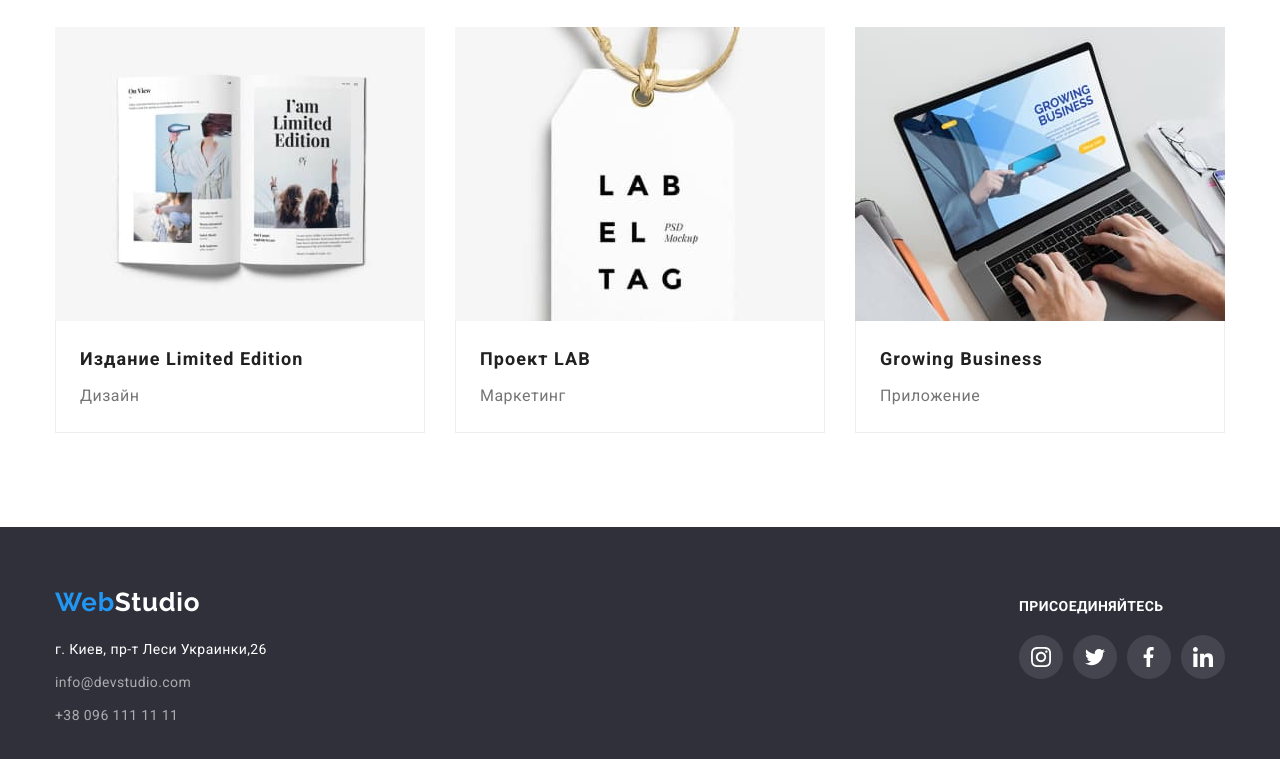
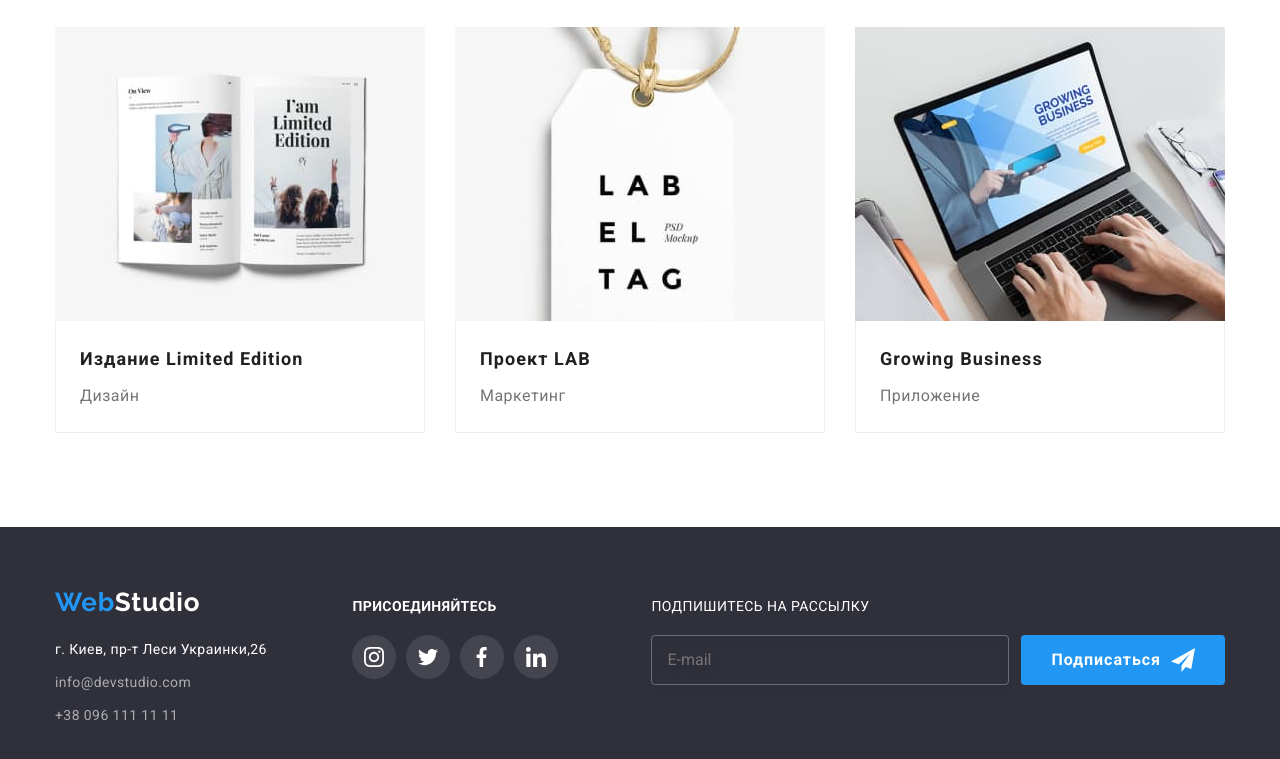
Before and after one commit to Ellena83/goit-markup-hw-06, a plain HTML site: page portfolio.html in a window 1280 px wide. Shown: the part 1116-1875 px from the top of the page. Drawn offline with nearby package versions, Linux system fonts and the light colour scheme.

Commit message:
Update portfolio.html
добавила обновленный футер

```diff
--- a/portfolio.html
+++ b/portfolio.html
@@ -270,7 +270,19 @@
                 </li>
             </ul>
         </div>
+        <div class="footer-subscribe">
+            <p class="footer-title">Подпишитесь на рассылку</p>
+            <form class="subscribe-form">
+                <input class="subscribe-input" type="email" name="subscribe-email" placeholder="E-mail" />
+                <button class="subcribe-button" type="submit">Подписаться
+                    <svg class="subscribe-button-icon" width="24" height="24">
+                        <use href="./img/icons.svg#icon-icon-send"></use>
+                    </svg>
+                </button>
+            </form>
+        </div>
     </div>
+
 </footer>
 </body>
 </html>
```
